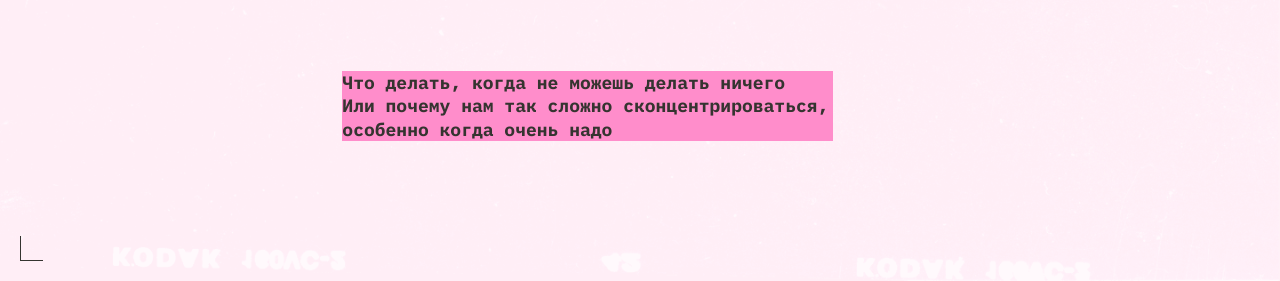
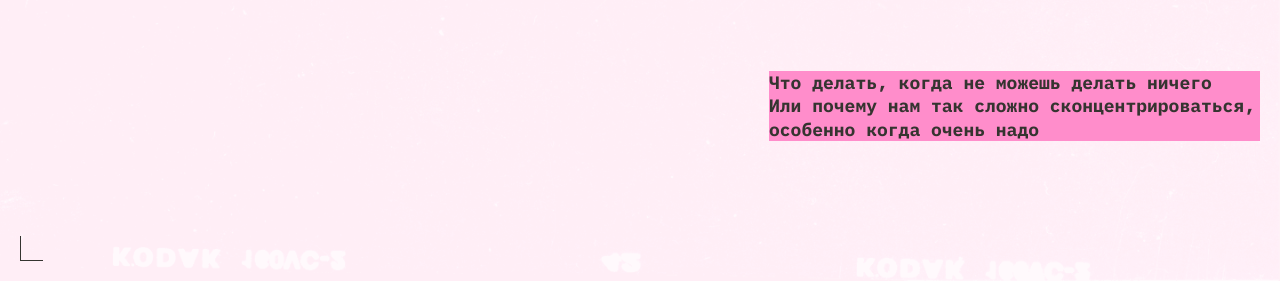
Before and after one commit to RafaelAvetisyan/slozhno-sosredotochitsya-fd, a plain HTML site: page index.html in a window 1280 px wide. Shown: the part 519-800 px from the top of the page. Drawn offline with Linux system fonts and the light colour scheme.

Commit message:
Коммитик3

```diff
--- a/styles/style.css
+++ b/styles/style.css
@@ -269,6 +269,7 @@
   }
 
   .header__text {
+    grid-column: 2 / 4;
     max-width: 364px;
     margin-inline-end: 20px;
     margin-block-end: 143px;
```
